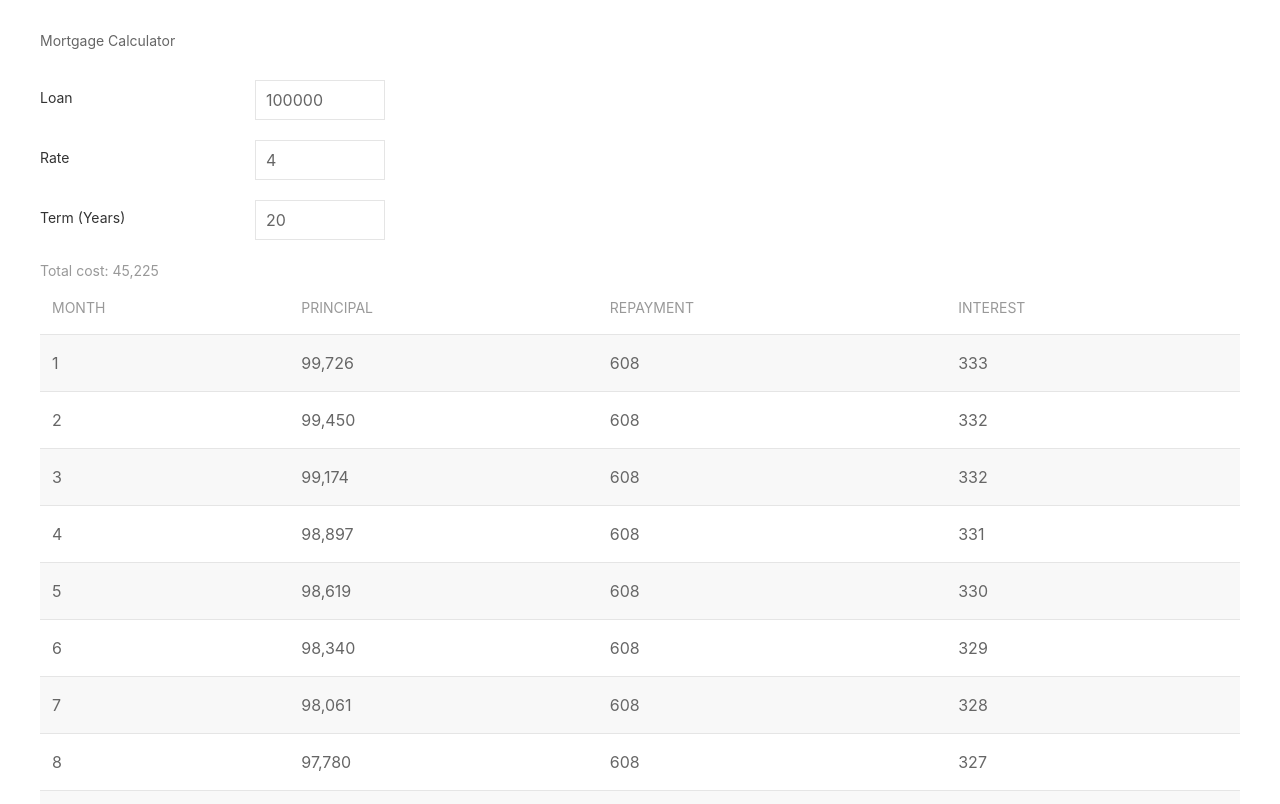
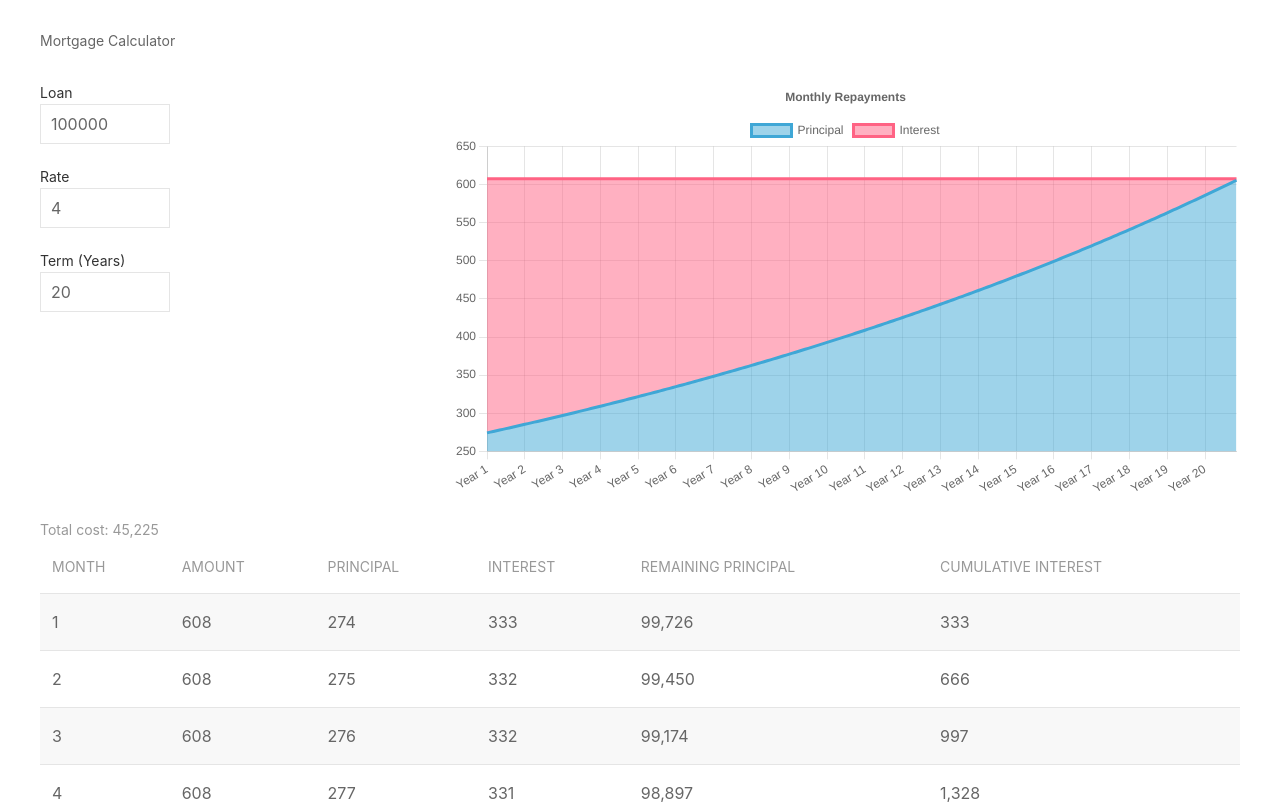
Before and after one commit to jbrunton/mortgage-calc, a React (Vite) app: page / in a window 1280 px wide. Shown: the top 804 px of the page. Built offline with nearby package versions, Linux system fonts and the light colour scheme.

Commit message:
feat: add repayments chart

```diff
--- a/package.json
+++ b/package.json
@@ -11,13 +11,17 @@
     "test": "jest"
   },
   "dependencies": {
+    "chart.js": "^4.0.1",
+    "ramda": "^0.28.0",
     "react": "^18.2.0",
+    "react-chartjs-2": "^5.0.1",
     "react-dom": "^18.2.0",
     "react-intl": "^6.2.1",
     "uikit": "^3.15.12"
   },
   "devDependencies": {
     "@types/jest": "^29.2.3",
+    "@types/ramda": "^0.28.20",
     "@types/react": "^18.0.22",
     "@types/react-dom": "^18.0.7",
     "@typescript-eslint/eslint-plugin": "^5.42.0",
--- a/src/App.tsx
+++ b/src/App.tsx
@@ -1,6 +1,7 @@
 import { useEffect, useState } from "react";
 import { FormattedNumber } from "react-intl";
 import { Input } from "./components/Input";
+import { RepaymentsChart } from "./components/RepaymentsChart";
 import { calculateRepayments, RepaymentsSummary } from "./repayments";
 
 function App() {
@@ -22,11 +23,23 @@ function App() {
         </div>
       </div>
 
-      <form className="uk-form-horizontal">
-        <Input id="loan" label="Loan" value={loan} onChange={setLoan} />
-        <Input id="rate" label="Rate" value={rate} onChange={setRate} />
-        <Input id="term" label="Term (Years)" value={term} onChange={setTerm} />
-      </form>
+      <div className="uk-grid uk-child-width-expand">
+        <div className="uk-width-1-3">
+          <form className="uk-form-width-small">
+            <Input id="loan" label="Loan" value={loan} onChange={setLoan} />
+            <Input id="rate" label="Rate" value={rate} onChange={setRate} />
+            <Input
+              id="term"
+              label="Term (Years)"
+              value={term}
+              onChange={setTerm}
+            />
+          </form>
+        </div>
+        <div className="uk-width-2-3">
+          {summary && <RepaymentsChart repayments={summary?.repayments} />}
+        </div>
+      </div>
 
       <table className="uk-table uk-table-striped">
         <caption>
@@ -43,15 +56,26 @@ function App() {
         <thead>
           <tr>
             <th>Month</th>
+
+            <th>Amount</th>
             <th>Principal</th>
-            <th>Repayment</th>
             <th>Interest</th>
+
+            <th>Remaining Principal</th>
+            <th>Cumulative Interest</th>
           </tr>
         </thead>
         <tbody>
           {summary?.repayments.map((row) => (
             <tr key={row.month}>
               <td>{row.month}</td>
+
+              <td>
+                <FormattedNumber
+                  value={row.amount}
+                  maximumFractionDigits={0}
+                />
+              </td>
               <td>
                 <FormattedNumber
                   value={row.principal}
@@ -60,13 +84,20 @@ function App() {
               </td>
               <td>
                 <FormattedNumber
-                  value={row.monthlyRepayment}
+                  value={row.interest}
+                  maximumFractionDigits={0}
+                />
+              </td>
+
+              <td>
+                <FormattedNumber
+                  value={row.remainingPrincipal}
                   maximumFractionDigits={0}
                 />
               </td>
               <td>
                 <FormattedNumber
-                  value={row.monthlyInterest}
+                  value={row.cumulativeInterest}
                   maximumFractionDigits={0}
                 />
               </td>
--- /dev/null
+++ b/src/components/RepaymentsChart.tsx
@@ -0,0 +1,100 @@
+import React from "react";
+import * as R from "ramda";
+import {
+  Chart as ChartJS,
+  CategoryScale,
+  LinearScale,
+  PointElement,
+  LineElement,
+  Title,
+  Tooltip,
+  Legend,
+  Filler,
+  ChartOptions,
+} from "chart.js";
+import { Line } from "react-chartjs-2";
+import { Repayment } from "../repayments";
+
+ChartJS.register(
+  CategoryScale,
+  LinearScale,
+  PointElement,
+  LineElement,
+  Title,
+  Tooltip,
+  Filler,
+  Legend
+);
+
+type RepaymentsChartProps = {
+  repayments: Repayment[];
+};
+
+export const RepaymentsChart: React.FC<RepaymentsChartProps> = ({
+  repayments,
+}) => {
+  const options: ChartOptions<"line"> = {
+    maintainAspectRatio: true,
+    plugins: {
+      title: {
+        display: true,
+        text: "Monthly Repayments",
+      },
+      tooltip: {
+        mode: "index",
+        intersect: false,
+        callbacks: {
+          title(items) {
+            const item = items[0];
+            const year = Math.floor(item.dataIndex / 12) + 1;
+            const month = (item.dataIndex % 12) + 1;
+            return `Year ${year} month ${month}`;
+          },
+        },
+      },
+    },
+    responsive: true,
+    scales: {
+      x: {
+        ticks: {
+          callback: function (_tick, index) {
+            if (index % 12 === 0) {
+              return `Year ${index / 12 + 1}`;
+            }
+            return null;
+          },
+        },
+      },
+      y: {
+        stacked: true,
+      },
+    },
+  };
+
+  const labels = R.pluck("month", repayments);
+  const principalData = R.pluck("principal", repayments);
+  const interestData = R.pluck("interest", repayments);
+
+  const data = {
+    labels,
+    datasets: [
+      {
+        label: "Principal",
+        data: principalData,
+        fill: "origin",
+        pointRadius: 0,
+        backgroundColor: "rgba(63, 167, 214, 0.5)",
+        borderColor: "rgb(63, 167, 214)",
+      },
+      {
+        label: "Interest",
+        data: interestData,
+        fill: 0,
+        pointRadius: 0,
+        backgroundColor: "rgba(255, 99, 132, 0.5)",
+        borderColor: "rgb(255, 99, 132)",
+      },
+    ],
+  };
+  return <Line options={options} data={data} height={160} />;
+};
--- a/src/repayments/index.ts
+++ b/src/repayments/index.ts
@@ -6,9 +6,12 @@ type Params = {
 
 export type Repayment = {
   month: number;
+
+  amount: number;
+  interest: number;
   principal: number;
-  monthlyRepayment: number;
-  monthlyInterest: number;
+
+  remainingPrincipal: number;
   cumulativeInterest: number;
 };
 
@@ -22,7 +25,7 @@ export const calculateRepayments = ({
   rate,
   term,
 }: Params): RepaymentsSummary => {
-  let principal = loan;
+  let remainingPrincipal = loan;
   let month = 0;
   let cumulativeInterest = 0;
 
@@ -30,24 +33,28 @@ export const calculateRepayments = ({
 
   const repayments: Repayment[] = [];
 
-  while (principal > 0.01) {
+  while (remainingPrincipal > 0.01) {
     ++month;
 
     const remainingTerm = term * 12 - month;
 
     const ln = Math.pow(1 + monthlyRate, remainingTerm);
-    const monthlyRepayment = principal / ((1 - 1 / ln) / monthlyRate);
+    const amount = remainingPrincipal / ((1 - 1 / ln) / monthlyRate);
 
-    const monthlyInterest = principal * monthlyRate;
-    cumulativeInterest += monthlyInterest;
+    const interest = remainingPrincipal * monthlyRate;
+    cumulativeInterest += interest;
 
-    principal -= monthlyRepayment - monthlyInterest;
+    const principal = amount - interest;
+    remainingPrincipal -= principal;
 
     repayments.push({
       month,
+
+      amount,
       principal,
-      monthlyRepayment,
-      monthlyInterest,
+      interest,
+
+      remainingPrincipal,
       cumulativeInterest,
     });
   }
```
Also changed, not shown: 2 other files (tests, documents, lock files or other folders).
